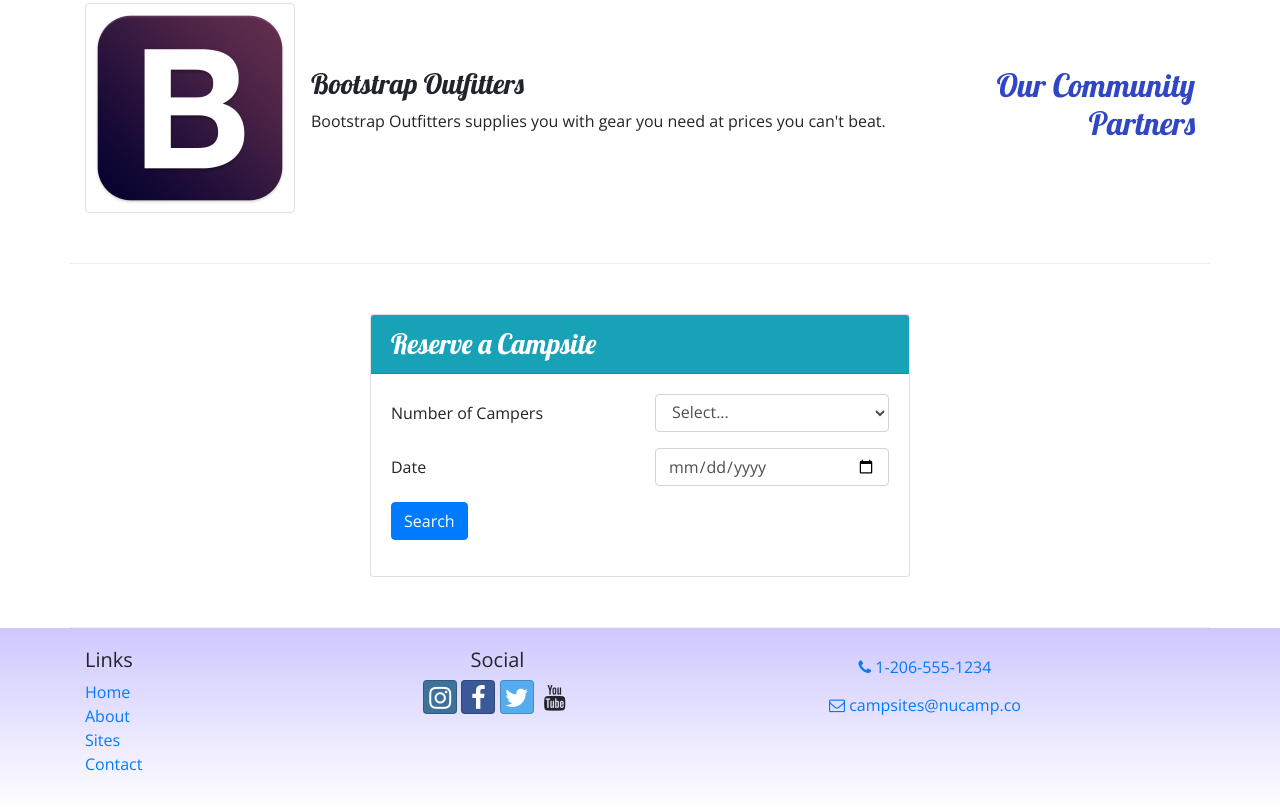
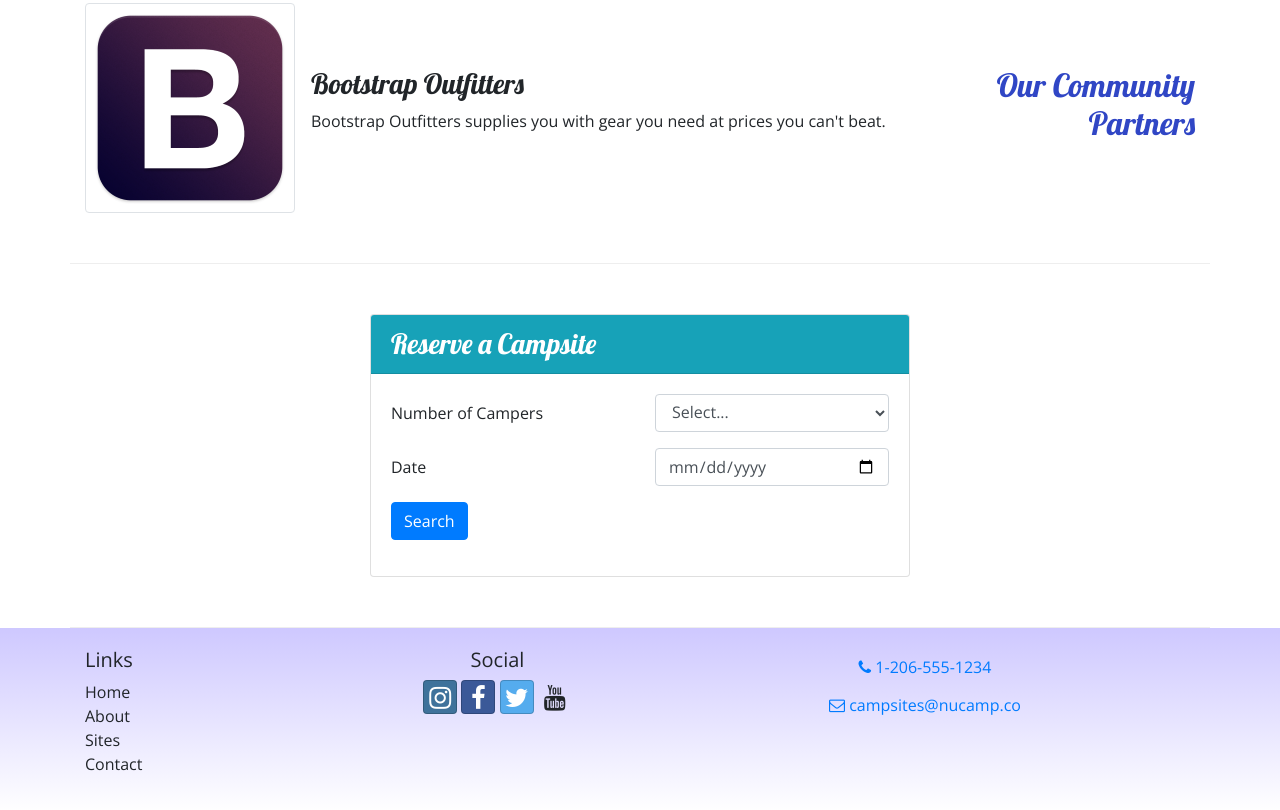
Before and after one commit to Neotek32/nucampsite, a website: page index.html in a window 1280 px wide. Shown: the part 889-1699 px from the top of the page. Drawn offline with nearby package versions, Linux system fonts and the light colour scheme.

Commit message:
Accordion CSS Update

```diff
--- a/css/styles.css
+++ b/css/styles.css
@@ -36,8 +36,7 @@ header h2 {
     background-color: #901CAD;
 }
 
-.tab-content {
-    border: 1px solid #DDD;
-    border-top: none;
-    padding: 10px;
+a, a:hover {
+    color: inherit;
+    text-decoration: none;
 }
```
